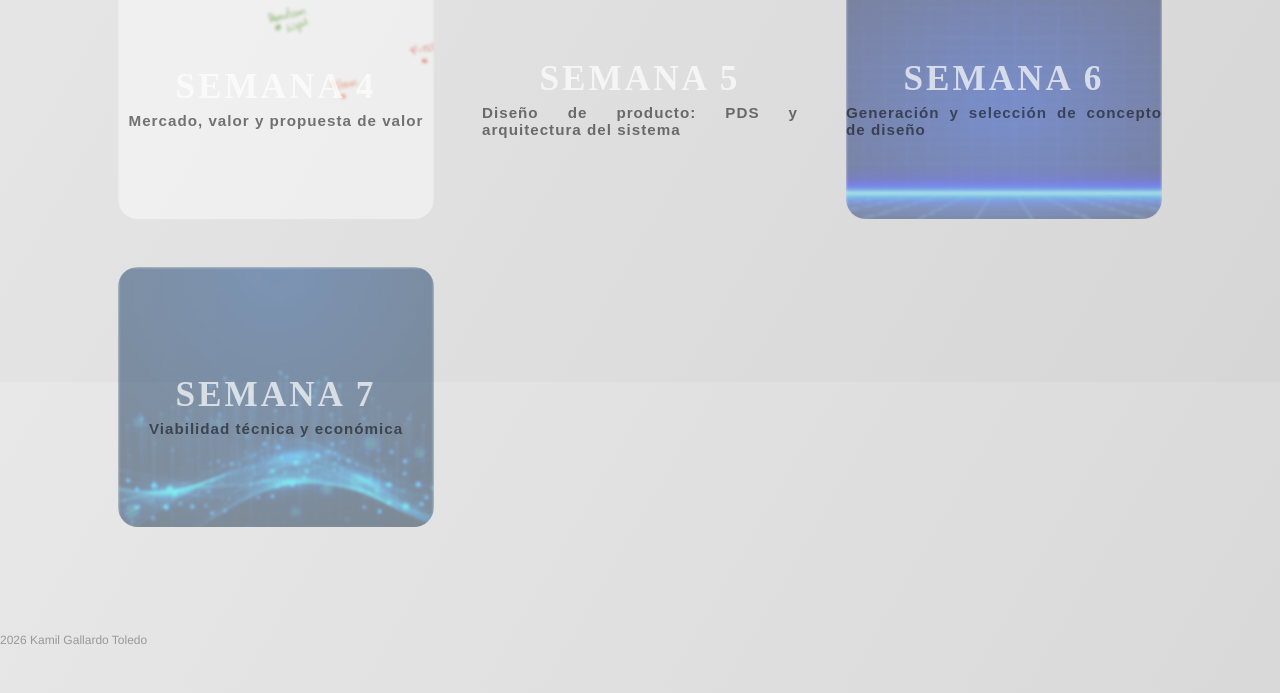
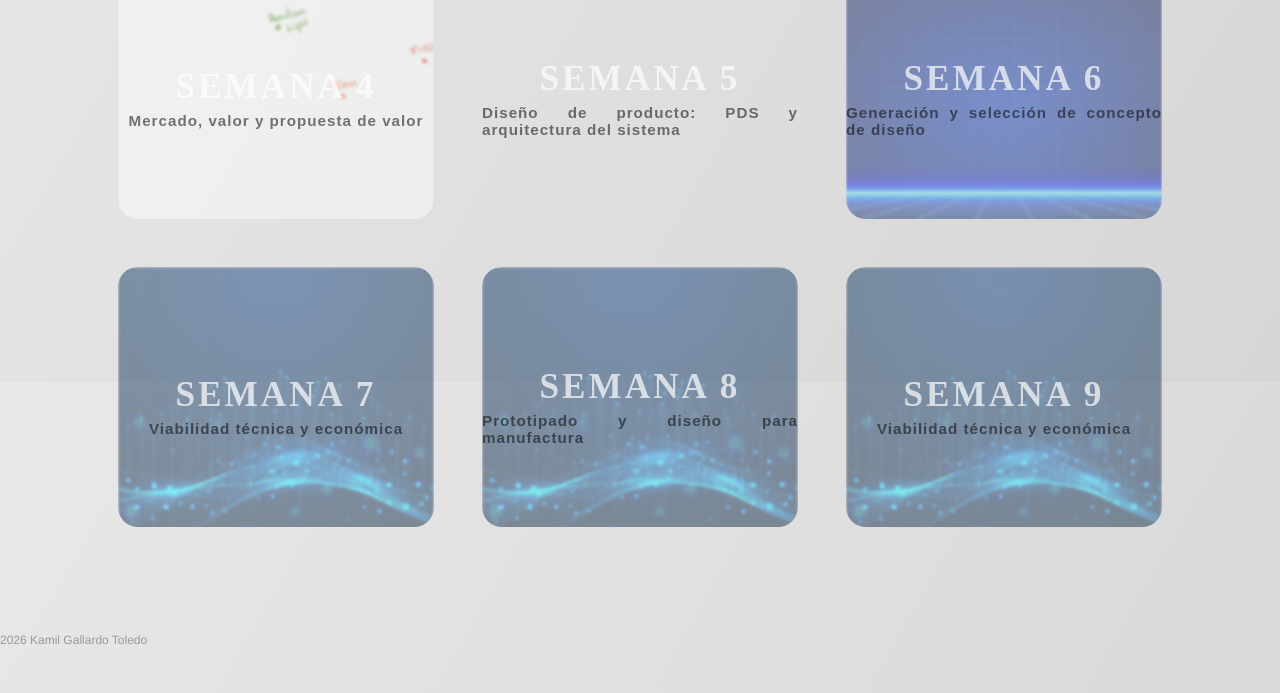
Before and after one commit to KamilGallardo/PROYECTOS_IV, a plain HTML site: page index.html in a window 1280 px wide. Shown: the part 1218-1911 px from the top of the page. Drawn offline with Linux system fonts and the light colour scheme.

Commit message:
Update index.html

```diff
--- a/index.html
+++ b/index.html
@@ -114,6 +114,28 @@
                             </a>
                         </div>
 
+                         <!--WEEK 8-->
+                        <div class="col-lg-4 mb-5">
+                            <a href="assignments/week8.html" class="week-card">
+                                <img src="images/Week_17/PORTADA_2.jpg" alt="Week 4">
+                                <div class="week-overlay">
+                                    <h3 class="week-title">SEMANA 8</h3>
+                                   <p class="week-subtitle">Prototipado y diseño para manufactura</p>
+                                </div>
+                            </a>
+                        </div>
+
+                         <!--WEEK 9-->
+                        <div class="col-lg-4 mb-5">
+                            <a href="assignments/week9.html" class="week-card">
+                                <img src="images/Week_17/PORTADA_2.jpg" alt="Week 4">
+                                <div class="week-overlay">
+                                    <h3 class="week-title">SEMANA 9</h3>
+                                   <p class="week-subtitle">Viabilidad técnica y económica</p>
+                                </div>
+                            </a>
+                        </div>
+
       </section>
 
 
```
